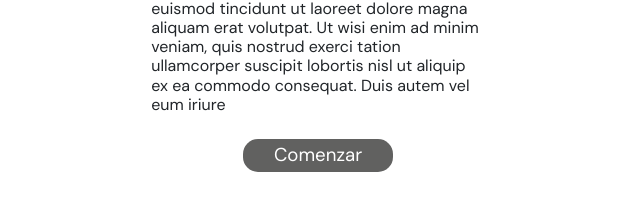
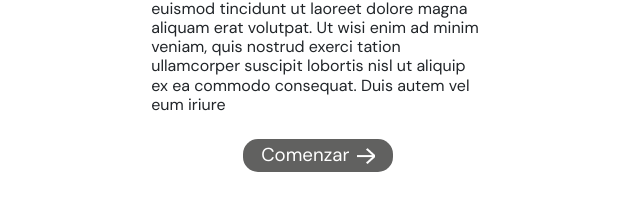
Before and after one commit to lxp-lab-tecmi/lxplab-pruebas, a React app: page /template-cima1 in a window 1280 px wide. Shown: the part 989-1213 px from the top of the page, 322-962 px from the left. Built offline with nearby package versions, Linux system fonts and the light colour scheme.

Commit message:
LxpLab-AddingArrows

```diff
--- a/src/Styles/components/templates/cima-1/_intro.scss
+++ b/src/Styles/components/templates/cima-1/_intro.scss
@@ -41,4 +41,15 @@
     margin-bottom: 30px;
     background-color: #616160;
     justify-content: center;
+
+    span{
+        width: 17.48px;
+        height: 16.32px;
+        margin-left: 8px;
+        display: inline-block;
+        background-image: url('../../../../assets/whiteArrowx3.png');
+        background-repeat: no-repeat;
+        background-position: center;
+        background-size: cover;
+    }
 }
```
Also changed, not shown: src/Components/templates/cima1-topic1/TitleTopic1.js (added, +9 -0 lines).
